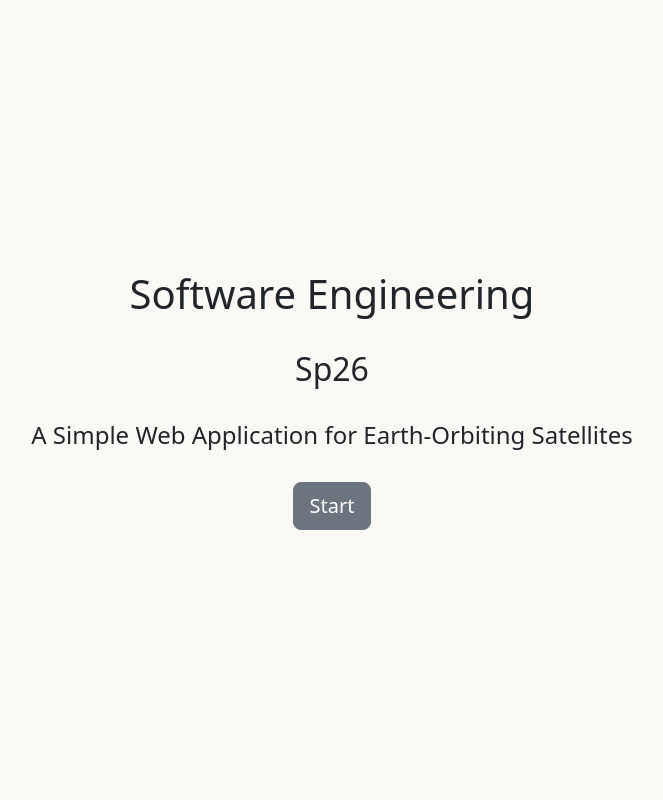
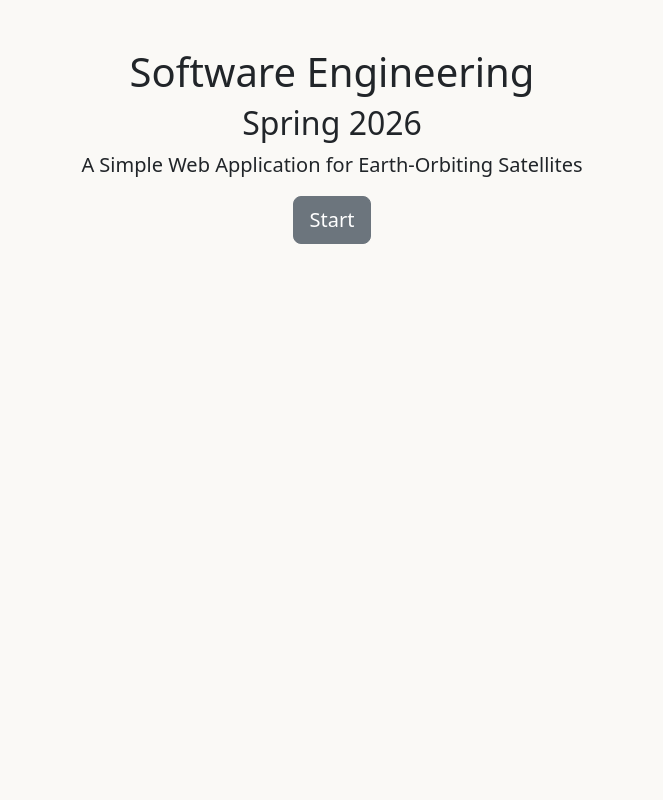
Before and after one commit to Elifmirayozcan/SWE_Sp26_HW, a Flask app: page / in a window 1280 px wide. Shown: the whole page, without its empty margins (308-971 px from the left). Run offline with Flask 3, Linux system fonts and the light colour scheme.

Commit message:
Update index.html text and add deploy workflow

```diff
--- a/app/templates/index.html
+++ b/app/templates/index.html
@@ -1,13 +1,10 @@
 {% extends "base.html" %}
+
 {% block content %}
-<div class="row vh-100 align-items-center">
-    <div class="col-md-12">
-      <div class="text-center">
-        <h1>Software Engineering</h1><br>
-        <h2>Sp26</h2><br>
-        <h4>A Simple Web Application for Earth-Orbiting Satellites</h4><br>
-        <a href="/calculate" class="btn btn-lg btn-secondary" role="button">Start</a>
-      </div>
-    </div>
+<div class="container text-center mt-5">
+    <h1>Software Engineering</h1>
+    <h2>Spring 2026</h2>
+    <p class="lead">A Simple Web Application for Earth-Orbiting Satellites</p>
+    <a href="{{ url_for('main.calculate') }}" class="btn btn-secondary btn-lg">Start</a>
 </div>
 {% endblock %}
```
Also changed, not shown: .circleci/config.yml.
